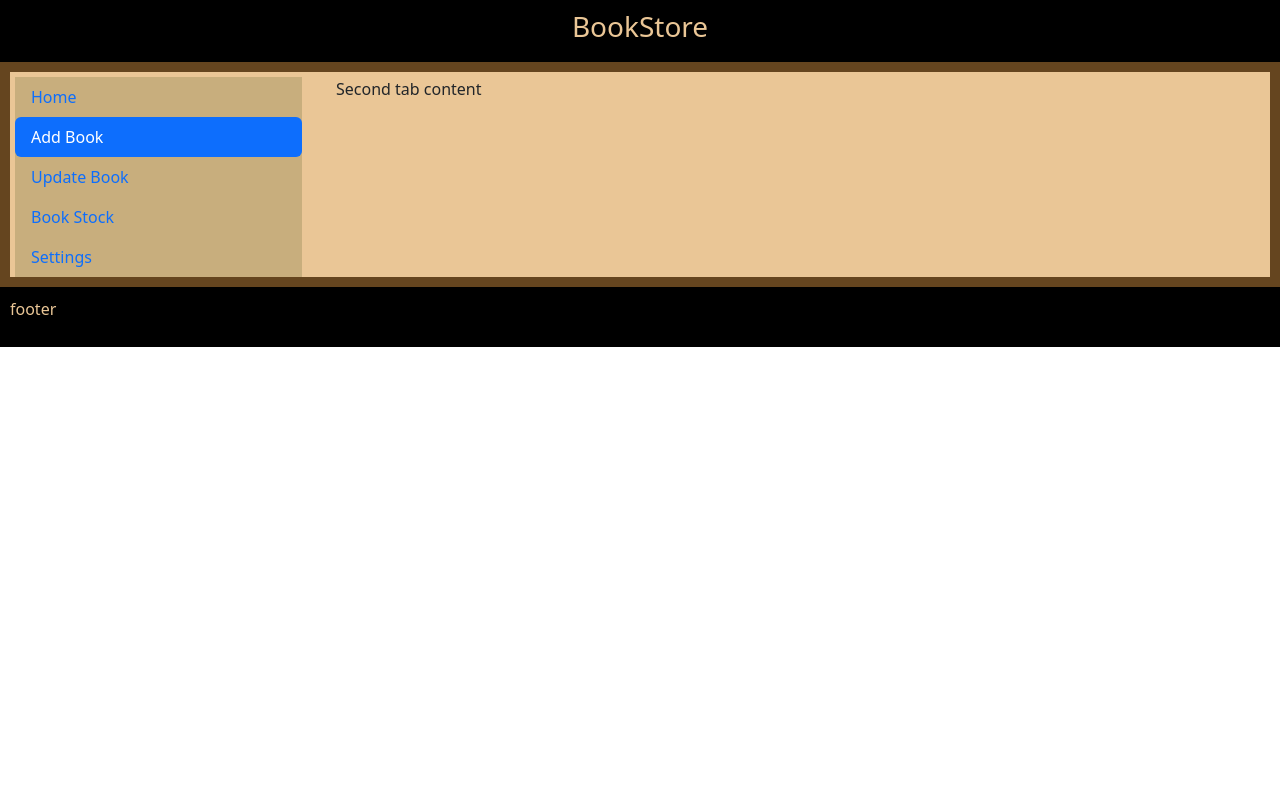
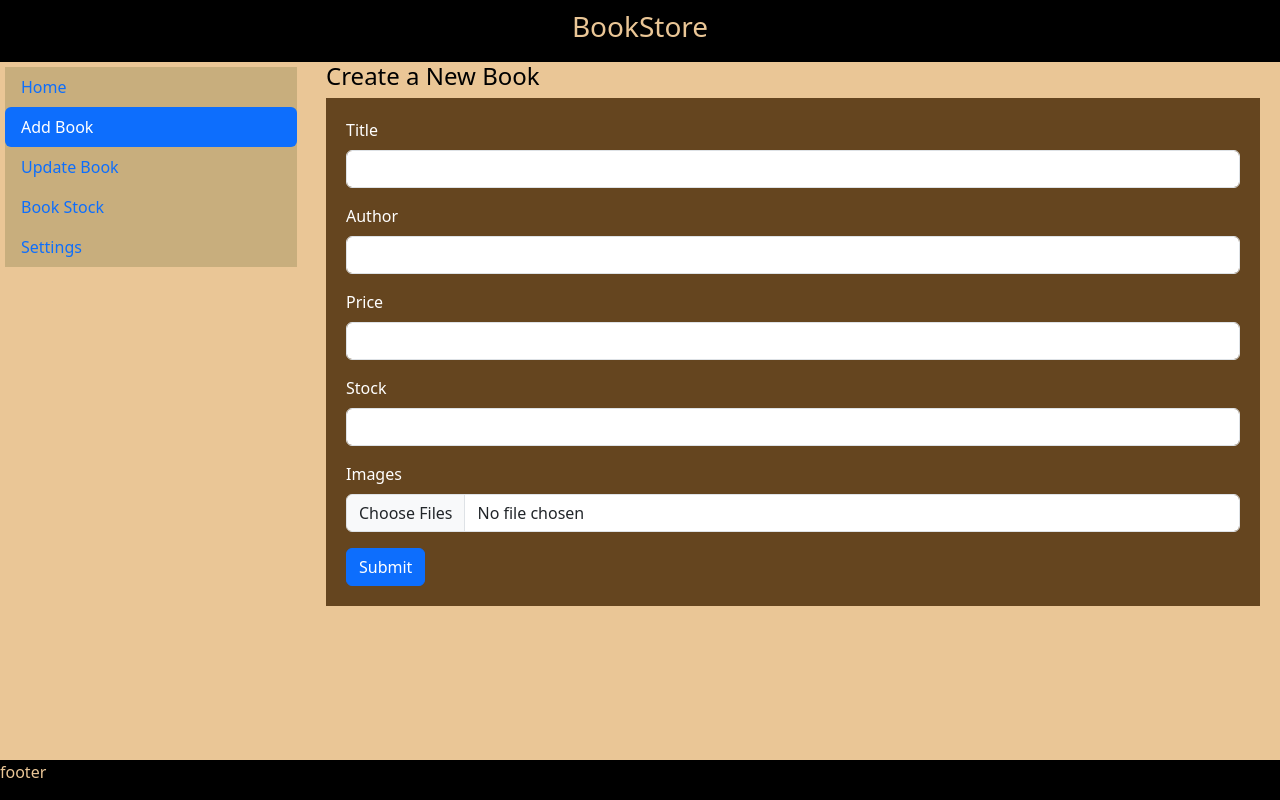
Before and after one commit to Book-store-using-react-laravel/bookstore-frontend, a React (Create React App) app: page / in a window 1280 px wide. Both pictures are taken after a click on the tab "Add Book". Built offline with nearby package versions, Linux system fonts and the light colour scheme.

Commit message:
added form for create book

```diff
--- a/src/App.css
+++ b/src/App.css
@@ -1,15 +1,19 @@
 /*color palette: https://colorhunt.co/palette/eac696c8ae7d76582765451f */
 
+/* App.css */
+
 .cont {
-  background-color: #65451F;
-  width: 100%;
-  height: 100%;
+  display: flex;
+  flex-direction: column;
+  height: 100vh; /* Set the height to 100% of the viewport height */
 }
 
 h3 {
-  align-content: center;
-  justify-content: center;
   text-align: center;
+}
+
+h4 {
+  color: #000;
 }
 
 .bottom {
@@ -19,21 +23,34 @@ h3 {
 }
 
 .body {
+  flex: 1; /* Allow the body to take up the remaining vertical space */
   background-color: #EAC696;
-  margin: 10px;
+  /* margin: 10px; */
 }
 
 .footer {
   background-color: #000;
   color: #EAC696;
-  padding: 10px;
+  /* padding: 10px; */
 }
 
-.tabs{
+.tabs {
   margin: 5px;
   background-color: #C8AE7D;
 }
 
 .tabcontent {
-  margin: 5px;
+  margin-right: 20px;
+  margin-bottom: 20px;
+  color: #fff;
 }
+
+/* nav-link.active {
+  background-color: #EAC696 !important;
+} */
+
+/* Add book */
+.book-form {
+  background-color: #65451F;
+  padding: 20px;
+}
--- a/src/App.js
+++ b/src/App.js
@@ -1,7 +1,7 @@
-import logo from './logo.svg';
+
+import 'bootstrap/dist/css/bootstrap.min.css';
 import './App.css';
 import BookList from './components/BookList';
-import 'bootstrap/dist/css/bootstrap.min.css';
 import LeftTabs from './components/LeftTabs';
 
 
--- /dev/null
+++ b/src/components/Addbook.js
@@ -0,0 +1,57 @@
+import React, { useState } from 'react';
+import axios from 'axios';
+import BookForm from './bookForm';
+function Addbook() {
+    const [title, setTitle] = useState('');
+    const [author, setAuthor] = useState('');
+    const [price, setPrice] = useState('');
+    const [stock, setStock] = useState('');
+    const [imageFiles, setImageFiles] = useState([]);
+
+    const handleSubmit = async (e) => {
+        e.preventDefault();
+
+        const formData = new FormData();
+        formData.append('title', title);
+        formData.append('author', author);
+        formData.append('price', price);
+        formData.append('stock', stock);
+
+        // Append image files to the form data
+        for (let i = 0; i < imageFiles.length; i++) {
+            formData.append('images[]', imageFiles[i]);
+        }
+
+        try {
+            const response = await axios.post('http://localhost:8000/api/books', formData, {
+                headers: { 'Content-Type': 'multipart/form-data' },
+            });
+
+            // Handle the response, e.g., show a success message or redirect to the book list.
+            console.log('Book created:', response.data);
+        } catch (error) {
+            // Handle errors, e.g., display error messages to the user.
+            console.error('Error creating book:', error);
+        }
+    }
+
+    return (
+        <>
+            <BookForm
+                title={title}
+                setTitle={setTitle}
+                author={author}
+                setAuthor={setAuthor}
+                price={price}
+                setPrice={setPrice}
+                stock={stock}
+                setStock={setStock}
+                imageFiles={imageFiles}
+                setImageFiles={setImageFiles}
+                handleSubmit={handleSubmit} // Pass the handleSubmit function
+            />
+        </>
+    );
+}
+
+export default Addbook;
--- a/src/components/LeftTabs.js
+++ b/src/components/LeftTabs.js
@@ -2,6 +2,7 @@ import Col from 'react-bootstrap/Col';
 import Nav from 'react-bootstrap/Nav';
 import Row from 'react-bootstrap/Row';
 import Tab from 'react-bootstrap/Tab';
+import Addbook from './Addbook';
 
 function LeftTabs() {
     return (
@@ -29,7 +30,9 @@ function LeftTabs() {
                 <Col sm={9}>
                     <Tab.Content className='tabcontent'>
                         <Tab.Pane eventKey="first">First tab content</Tab.Pane>
-                        <Tab.Pane eventKey="second">Second tab content</Tab.Pane>
+                        <Tab.Pane eventKey="second">
+                            <Addbook/>
+                        </Tab.Pane>
                         <Tab.Pane eventKey="third">Third tab content</Tab.Pane>
                         <Tab.Pane eventKey="fourth">Fourth tab content</Tab.Pane>
                         <Tab.Pane eventKey="fifth">Fifth tab content</Tab.Pane>
--- /dev/null
+++ b/src/components/bookForm.js
@@ -0,0 +1,51 @@
+import React from 'react';
+import Form from 'react-bootstrap/Form';
+import Button from 'react-bootstrap/Button';
+
+function BookForm({
+    title,
+    setTitle,
+    author,
+    setAuthor,
+    price,
+    setPrice,
+    stock,
+    setStock,
+    imageFiles,
+    setImageFiles,
+    handleSubmit,
+}) {
+    return (
+        <div>
+            <h4>Create a New Book</h4>
+
+            <Form className='book-form' onSubmit={handleSubmit}>
+                <Form.Group className="mb-3" controlId="formGroupText">
+                    <Form.Label>Title</Form.Label>
+                    <Form.Control type="text" value={title} onChange={(e) => setTitle(e.target.value)}/>
+                </Form.Group>
+                <Form.Group className="mb-3" controlId="formGroupText">
+                    <Form.Label>Author</Form.Label>
+                    <Form.Control type="text" value={author} onChange={(e) => setAuthor(e.target.value)} />
+                </Form.Group>
+                <Form.Group className="mb-3" controlId="formGroupPrice">
+                    <Form.Label>Price</Form.Label>
+                    <Form.Control type="text" value={price} onChange={(e) => setPrice(e.target.value)} />
+                </Form.Group>
+                <Form.Group className="mb-3" controlId="formGroupNumber">
+                    <Form.Label>Stock</Form.Label>
+                    <Form.Control type="number" value={stock} onChange={(e) => setStock(e.target.value)} />
+                </Form.Group>
+                <Form.Group className="mb-3" controlId="formGroupImage">
+                    <Form.Label>Images</Form.Label>
+                    <Form.Control type="file" multiple onChange={(e) => setImageFiles(e.target.files)} />
+                </Form.Group>
+                <Button variant="primary" type="submit">
+                    Submit
+                </Button>
+            </Form>
+        </div>
+    );
+}
+
+export default BookForm;
```
